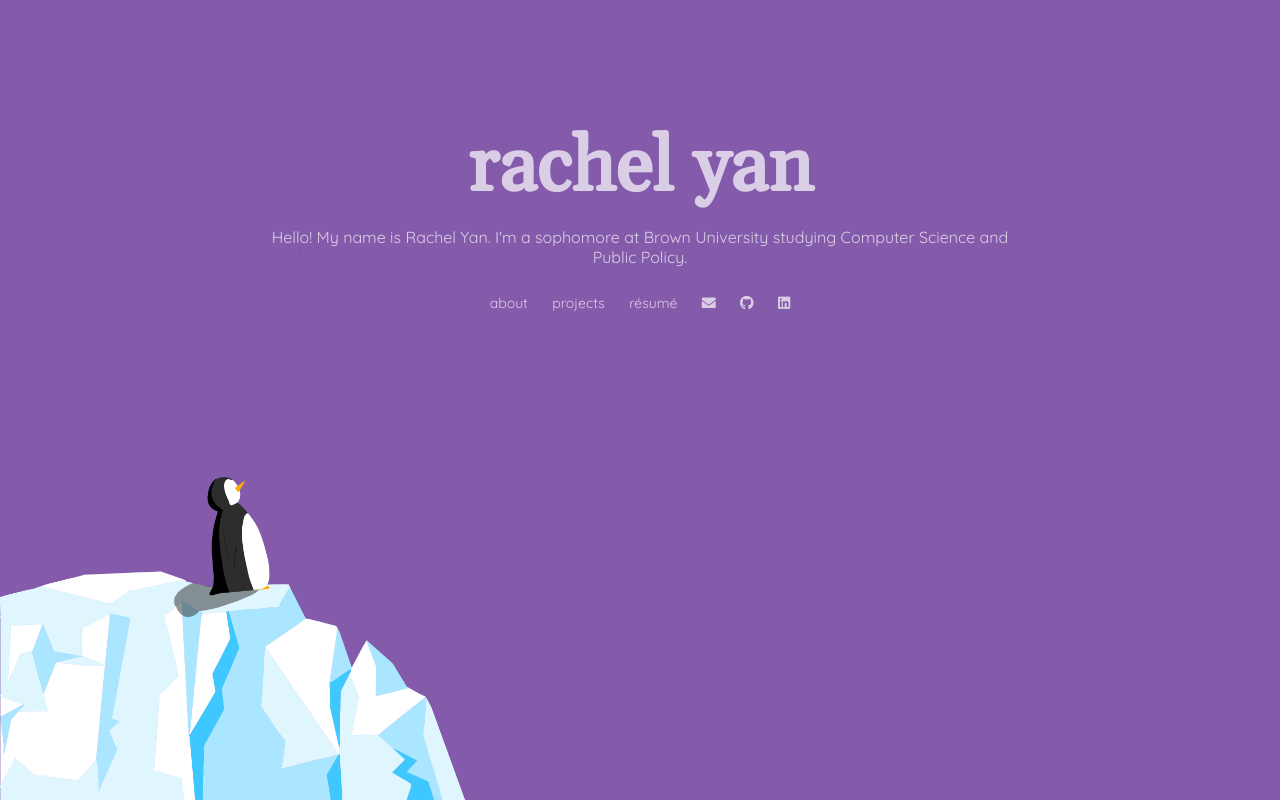
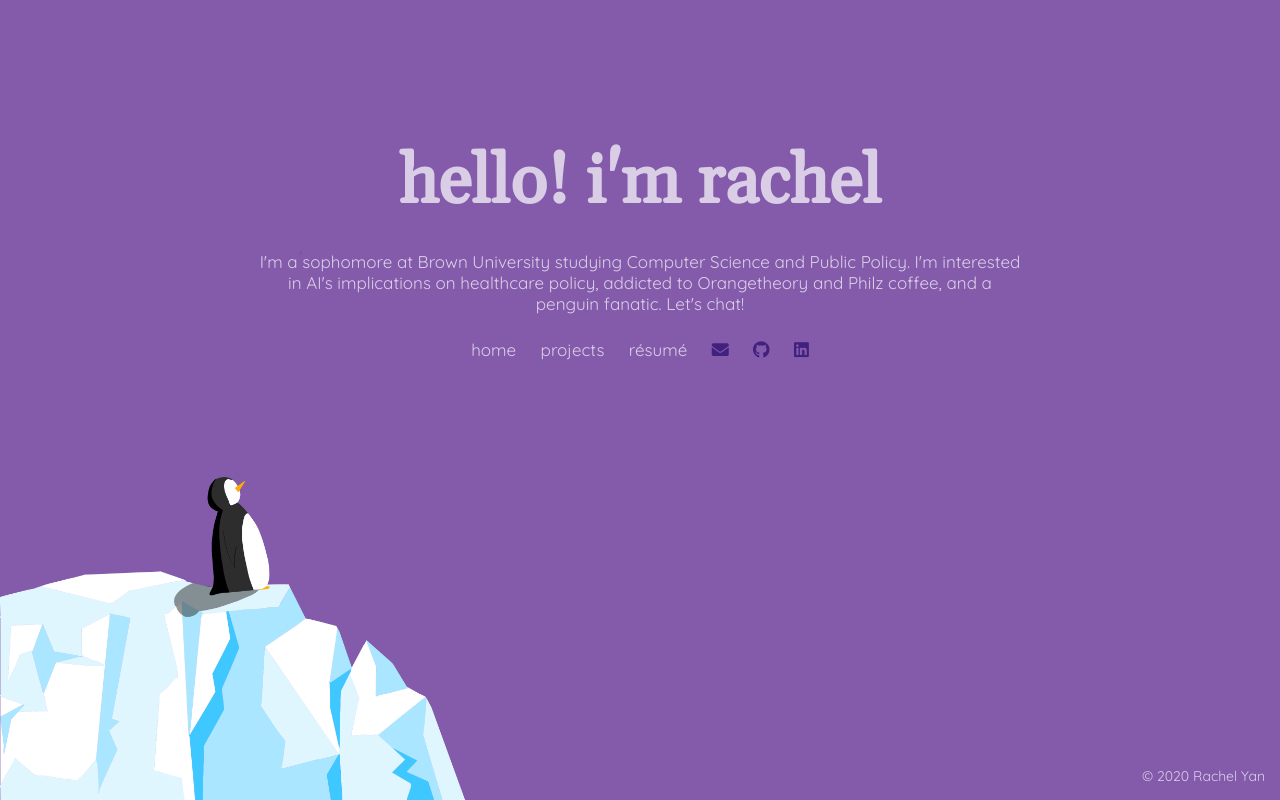
Before and after one commit to rachelyan99/rachelyan99.github.io, a plain HTML site: page index.html in a window 1280 px wide. Drawn offline with nearby package versions, Linux system fonts and the light colour scheme.

Commit message:
fixing description

```diff
--- a/index.html
+++ b/index.html
@@ -11,23 +11,37 @@
 		<meta name="keywords" content="web dev, rachel, personal website">
   </head>
   <body>
+    <div class = "center-positioning">
     <header id="main-header">
       <div class="container">
-        <h1>rachel yan</h1>
+        <h1>hello! i'm rachel</h1>
       </div>
     </header>
     <div id="intro">
       <div class="container">
-          Hello! My name is Rachel Yan. I'm a sophomore at Brown University studying Computer Science and Public Policy.
+          I'm a sophomore at Brown University studying Computer Science and Public Policy. I'm interested in AI's implications on healthcare policy, addicted to Orangetheory and Philz coffee, and a penguin fanatic. Let's chat!
       </div>
     </div>
 
     <nav id="navbar">
       <div class="container">
         <ul>
-          <li><a class="word-link" href="#">about</a></li>
-          <li><a class="word-link" href="projects.html">projects</a></li>
-          <li><a class="word-link" href="files/rachelyan_resume.pdf">résumé</a></li>
+
+          <li>
+            <div class="word-link">
+              <a href="#">home</a>
+            </div>
+          </li>
+          <li>
+            <div class="word-link">
+              <a href="projects.html">projects</a>
+            </div>
+          </li>
+          <li>
+            <div class="word-link">
+              <a href="files/rachelyan_resume.pdf">résumé</a>
+            </div>
+          </li>
           <li>
           <a class="link" href="mailto:rachel_yan@brown.edu">
           <i id = "icons" class="fas fa-envelope"></i>
@@ -44,22 +58,10 @@
         </ul>
       </div>
     </nav>
-    <!-- <nav id="navbar2">
-        <ul>
-          <li>
-          <a class="link" href="mailto:rachel_yan@brown.edu">
-          <i id = "icons" class="fas fa-envelope"></i>
-          </a>
-          </li>
-          <li>
-          <a class="link" target="_blank" href="https://github.com/rachelyan99"><i  id = "icons" class="fab fa-github"></i>
-          </a>
-          </li>
-          <li>
-          <a class="link" target="_blank" href="https://www.linkedin.com/in/rachel-yan-3878a5141/"><i  id = "icons" class="fab fa-linkedin"></i>
-          </a>
-          </li>
-        </ul>
-    </nav> -->
+  </div>
+    <div id="footer">
+      &copy; 2020 Rachel Yan
+    </div>
   </body>
+
 </html>
--- a/style.css
+++ b/style.css
@@ -13,10 +13,12 @@ body{
   background-size:contain;
   background-repeat: no-repeat;
   background-color: #845bab;
+
+}
+.center-positioning{
 	position: relative;
-	top: 120px;
+	top: 140px;
 }
-
 .container{
   width:60%;
   margin:auto;
@@ -26,15 +28,15 @@ body{
 #main-header{
   color:rgba(255, 255, 255, 0.7);
   font-family: 'Gelasio', serif;
-  font-size: 38px;
-  padding-bottom: 10px;
+  font-size: 34px;
+	margin-bottom: 25px;
 
 }
 
 #intro{
 	color:rgba(255, 255, 255, 0.7);
 	font-family: 'Quicksand', sans-serif;
-	font-size: 16px;
+	font-size: 17px;
 	margin-bottom: 25px;
 }
 
@@ -45,25 +47,46 @@ ul{
 
 #navbar li{
   display: inline-block;
+	margin-left: 10px;
+  margin-right: 10px;
+
 }
+
 
 #navbar a{
   text-decoration: none;
   color:rgba(255, 255, 255, 0.7);
-	padding-bottom: 5px;
-	border-bottom: 5px solid #42207d;
-  font-size: 14px;
-  margin-left: 10px;
-  margin-right: 10px;
-
+  font-size: 17px;
 }
 
-.word-link{
-	border-bottom: solid 5px #42207d;
+
+#icons{
+	color: #42207d;
 }
 
-#navbar a:hover, #navbar2 a:hover{
+#navbar a:hover{
   color:hotpink;
+	border-color: hotpink;
+}
+
+#footer{
+	font-family: 'Quicksand', sans-serif;
+	font-size: 14px;
+	color:rgba(255, 255, 255, 0.7);
+	position: absolute;
+	bottom: 0;
+	right: 0;
+	margin: 15px;
+}
+
+::-moz-selection {
+  background: #ffffff;
+  text-shadow: none;
+}
+
+::selection {
+  background: #ffffff;
+  text-shadow: none;
 }
 
 @media (max-width: 600px) {
@@ -74,11 +97,20 @@ ul{
 		width:80%;
 	}
 	#main-header{
-		font-size: 24px;
+		font-size: 20px;
+	}
+	#intro{
+		font-size: 14px;
 	}
 	#navbar a{
 		font-size: 12px;
-	  margin-left: 7px;
+	}
+
+	#navbar li{
+		margin-left: 7px;
 	  margin-right: 7px;
 	}
+	#footer{
+		font-size: 10px;
+	}
 }
```
Also changed, not shown: 1 other file.
